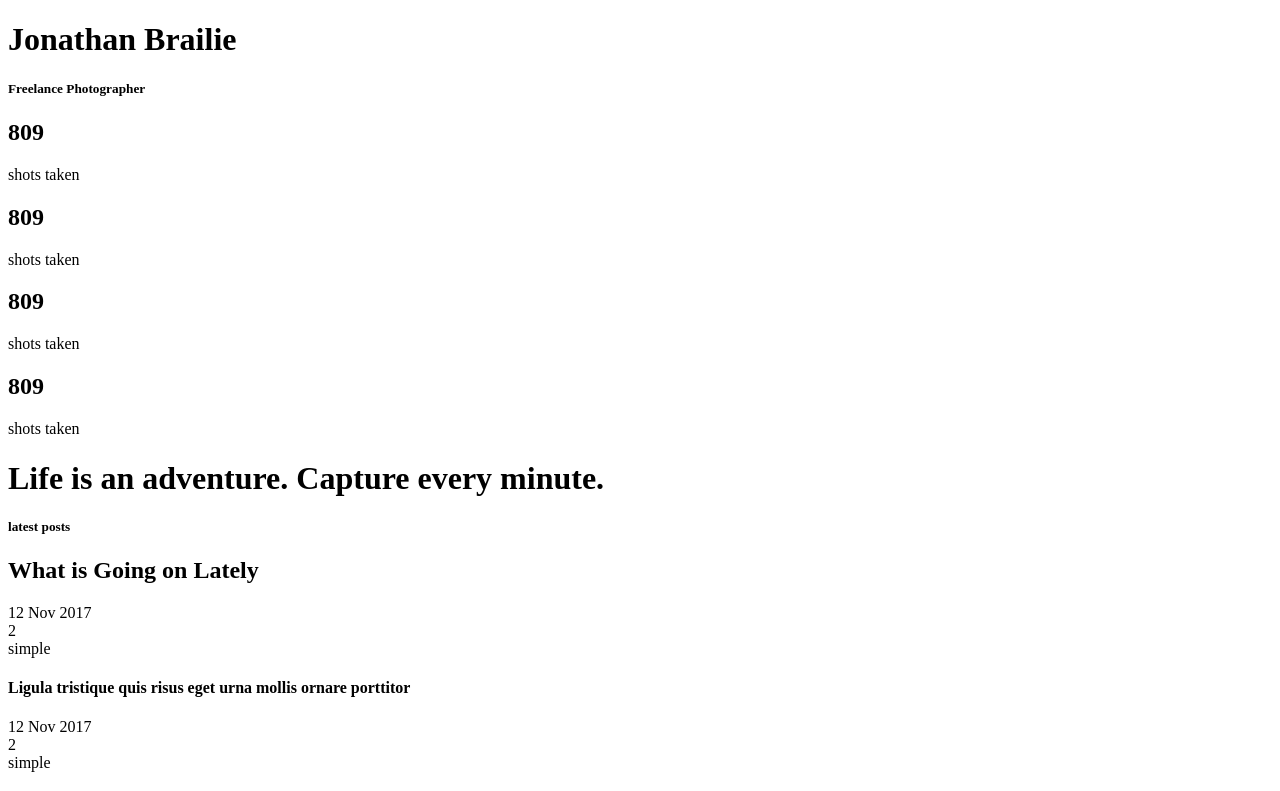
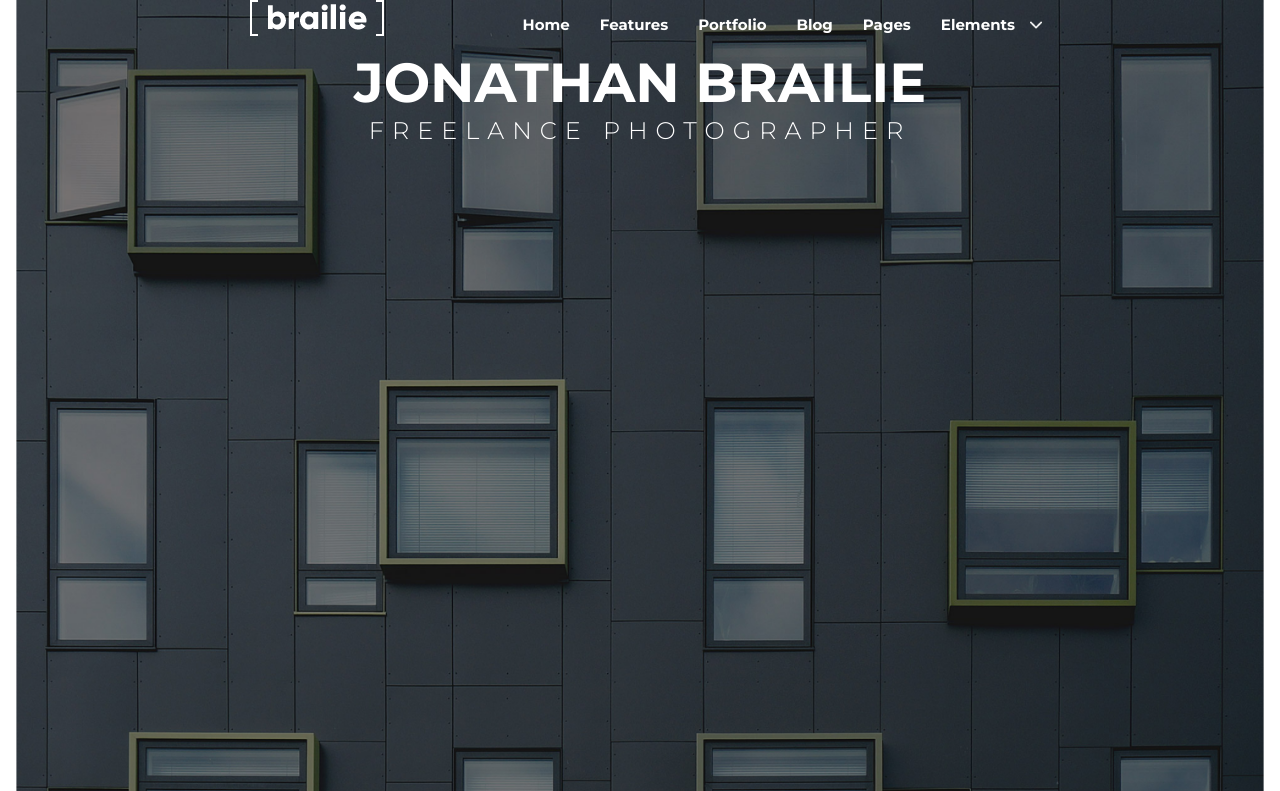
Before and after one commit to SaraBabic/dual, a plain HTML site: page index.html in a window 1280 px wide. Shown: the top 791 px of the page. Drawn offline with Linux system fonts and the light colour scheme.

Commit message:
banner and header

```diff
--- a/index.html
+++ b/index.html
@@ -3,11 +3,30 @@
 <head>
     <meta charset="UTF-8">
     <title>BRAILIE - HomePage</title>
+    <link rel="stylesheet" href="styles/index_style.css">
+    <link rel="preconnect" href="https://fonts.googleapis.com"><link rel="preconnect" href="https://fonts.gstatic.com" crossorigin>
+    <link href="https://fonts.googleapis.com/css2?family=Inter:wght@200;400;700&family=Montserrat:ital,wght@0,100;0,200;0,300;0,400;0,500;0,600;0,700;0,800;0,900;1,100;1,200;1,300;1,400;1,500;1,600;1,700;1,800;1,900&display=swap" rel="stylesheet">
 </head>
 <body>
+<div class="head">
     <div class="header">
         <div class="container">
-
+            <div class="logo"><img src="images/logo.png" alt="brailie-logo"> </div>
+            <div class="menu-links">
+                <a href="#">Home</a>
+                <a href="#">Features</a>
+                <a href="#">Portfolio</a>
+                <a href="#">Blog</a>
+                <a href="#">Pages</a>
+                <div class="dropdown">
+                    <button class="dropdown">Elements</button>
+                    <div class="dropdown-content">
+                        <a href="#">Element1</a>
+                        <a href="#">Element2</a>
+                        <a href="#">Element3</a>
+                    </div>
+                </div>
+            </div>
         </div>
     </div>
     <div class="banner">
@@ -15,6 +34,7 @@
             <div class="title">
                 <h1>Jonathan Brailie</h1>
                 <h5>Freelance Photographer</h5>
+            </div>
         </div>
     </div>
 </div>
--- /dev/null
+++ b/styles/index_style.css
@@ -0,0 +1,93 @@
+*{
+    margin: 0;
+    padding: 0;
+}
+
+.head {
+    background-image: url("../images/banner.png");
+    background-repeat: no-repeat;
+    background-size: cover;
+    height: 100vh;
+}
+
+.header .container {
+    display: flex;
+    justify-content: space-between;
+}
+
+.container {
+    padding: 0 250px;
+}
+
+.menu-links {
+    display: flex;
+}
+
+.menu-links a{
+    padding: 15px;
+    font-family: 'Montserrat', sans-serif;
+    font-weight: bold;
+    font-size: 15px;
+    color: #fff;
+    text-decoration: none;
+}
+.menu-links a:hover {
+    color: #711788;
+}
+.menu-links button {
+    padding: 15px;
+    font-family: 'Montserrat', sans-serif;
+    font-weight: bold;
+    font-size: 15px;
+    color: #fff;
+    text-decoration: none;
+    border: none;
+    background: none;
+    position: relative;
+}
+
+.menu-links button::after {
+    content: "";
+    background-image: url("../images/arrow-down.png");
+    background-size: 12px;
+    background-repeat: no-repeat;
+    position: absolute;
+    top: 38%;
+    left: 100%;
+    width: 12px;
+    height: 12px;
+}
+.dropdown {
+    position: relative;
+}
+.dropdown-content a {
+    font-size: 12px;
+    padding: 10px 15px;
+}
+.dropdown-content {
+    display: none;
+    position: absolute;
+}
+
+.dropdown:hover .dropdown-content{
+    display: flex;
+    flex-direction: column;
+}
+
+.banner .title {
+    color: #fff;
+    font-family: 'Montserrat', sans-serif;
+    text-transform: uppercase;
+    text-align: center;
+
+}
+
+.banner .title h1 {
+    font-size: 55px;
+}
+
+.banner .title h5 {
+    font-size: 24px;
+    font-weight: 300;
+    letter-spacing: 8px;
+}
```
Also changed, not shown: images/arrow-down.png (added), images/banner.png (added), images/building.png (added), images/logo.png (added). Lines whose indentation alone changed are shown as unchanged.
